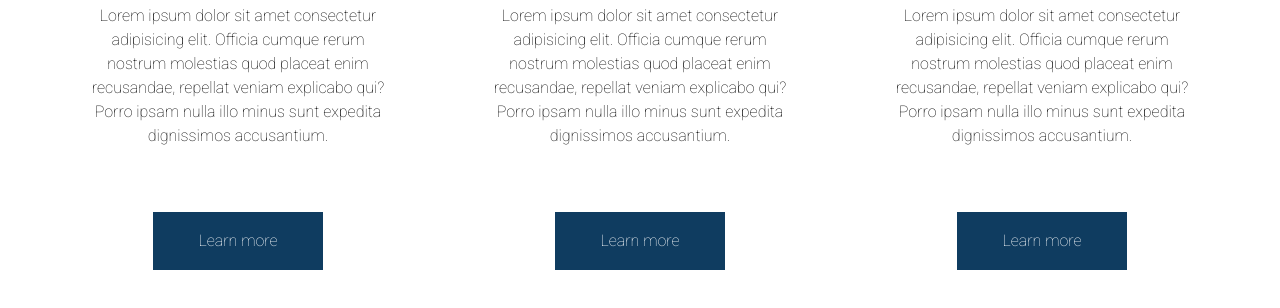
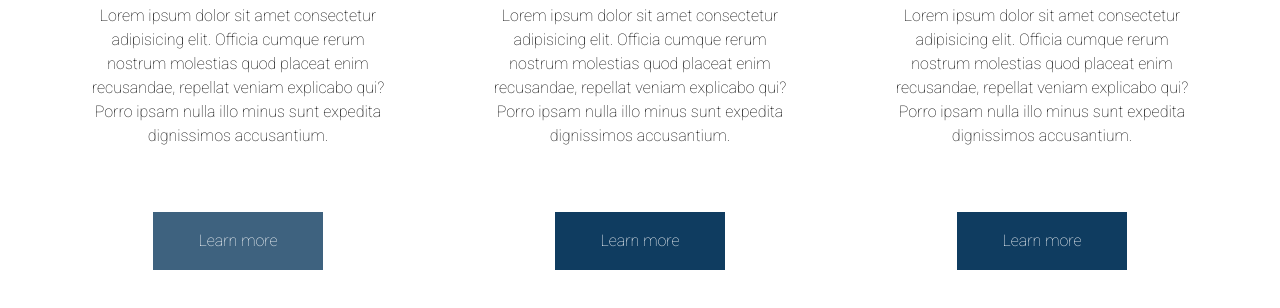
Before and after one commit to moses-ka/maticos-project, a plain HTML site: page index.html in a window 1280 px wide. In both pictures the pointer is over the button 238 px from the left and 548 px from the top of the page. Shown: the part 308-616 px from the top of the page. Drawn offline with nearby package versions, Linux system fonts and the light colour scheme.

Commit message:
hovereffect

```diff
--- a/styles.css
+++ b/styles.css
@@ -80,6 +80,11 @@ flex-wrap:wrap;
   border:1px solid #0f3c60;
   padding: 1rem 2.75rem;
   font-size: 1rem;
+  transition:opacity .3s ease;
+}
+
+.btn:hover{
+  opacity:0.8;
 }
 
 .mt-1{
```
